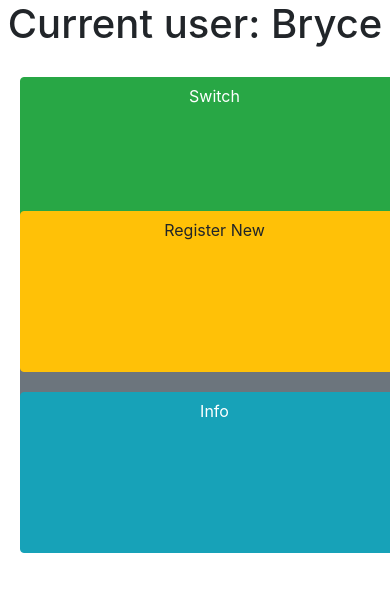
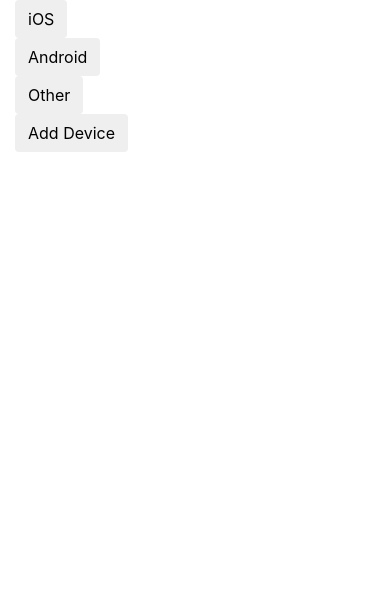
Before and after one commit to garliclord/Team-Five-Guys, a PHP site: page / in a window 390 px wide. Shown: the top 592 px of the page. Run offline with PHP 8.4, Linux system fonts and the light colour scheme; some libraries are stand-ins or nearby versions.

Commit message:
Restructure and add basic buttons

```diff
--- a/CSS/style.css
+++ b/CSS/style.css
@@ -1,26 +1,3 @@
-.btn-large{
-  height: 120%;
-  text-align: center;
-  margin: 5%;
-
+.hidden {
+  display: none
 }
-
-.landing-page{
-  display: block;
-}
-
-.switch-page{
-  display: none;
-}
-
-.database-page{
-  display:none;
-}
-
-.switch-buttons{
-  margin-top: 2%
-}
-
-.current-user{
-  align: center;
-}
--- a/Scripts/Script.js
+++ b/Scripts/Script.js
@@ -1,59 +1,30 @@
-// To be called when the page loads, gets the current user and displays it
-function startUpFunction () {
-  var currentUser = loadCurrentUser()
-  displayCurrentUser(currentUser)
-}
+// transition button logic
+function clickButton(id, from, to) {
+  document.querySelector(id).addEventListener("click", () => {
+    document.querySelector(from).classList.toggle("hidden");
+    document.querySelector(to).classList.toggle("hidden");
+  });
+};
+// landing page
+clickButton("#ios-btn", ".landing-page", ".display-page");
+clickButton("#android-btn", ".landing-page", ".display-page");
+clickButton("#other-btn", ".landing-page", ".display-page");
+clickButton("#add-device-btn", ".landing-page", ".add-device-page");
 
-// Gets the current user from the backend
-function loadCurrentUser () {
-  var username = 'Bryce'
-  return username
-}
+// add device page
+clickButton("#add-device-page-back-btn", ".add-device-page", ".landing-page");
 
-// Changes the h1 at the top of the screen to display the current user
-function displayCurrentUser (userName) {
-  document.getElementById('currentUser').innerHTML = 'Current user: ' + userName
-}
+// display page
+clickButton("#display-page-back-btn", ".display-page", ".landing-page");
+clickButton("#info-btn", ".display-page", ".info-page");
+clickButton("#assign-btn", ".display-page", ".assign-overlay");
 
-// To be called when the switch button is pressed
-// Displays the switch page
-function switchButton () {
-  changeDisplay('landing-page', 'none')
-  changeDisplay('switch-page', 'block')
-}
+// info page
+clickButton("#info-page-edit-btn", ".info-page", ".edit-page");
+clickButton("#info-page-back-btn", ".info-page", ".display-page");
 
-// To be called when the database button is pressed
-// Displays the database page
-function databaseButton () {
-  changeDisplay('landing-page', 'none')
-  changeDisplay('database-page', 'block')
-}
+// assign overlay
+clickButton("#assign-overlay-back-btn", ".assign-overlay", ".display-page");
 
-// To be called when the cancel button is pressed, changes the display of all page divs to 'none'
-// and turns the landing-page div display to 'block'
-function cancelButton () {
-  changeDisplay('database-page', 'none')
-  changeDisplay('switch-page', 'none')
-  changeDisplay('landing-page', 'block')
-}
-
-// To be called when the user clicks 'Confirm' on the switch page
-// Will take the data inputted into the 'username' field, change the current user to it
-// And also call the displayCurrentUser() function
-function switchConfirmButton () {
-  var name = document.getElementById('usernameInput').value
-  document.getElementById('usernameInput').value = ''
-  // In the future this will also call the fucntion whcih rewrites and saves the current username, but that isn't made yet
-  var currentUser = name
-  displayCurrentUser(currentUser)
-  changeDisplay('switch-page', 'none')
-  changeDisplay('landing-page', 'block')
-}
-
-// Enter the class name you want to select, and the value you want to change display to
-function changeDisplay (name, value) {
-  var elem = document.getElementsByClassName(name)
-  for (var i = 0; i < elem.length; i++) {
-    elem[i].style.display = value
-  }
-}
+// edit page
+clickButton("#edit-page-back-btn", ".edit-page", ".info-page");
--- a/index.html
+++ b/index.html
@@ -1,82 +1,150 @@
 <!DOCTYPE html>
-<html lang="en" dir="ltr">
+<html lang="en">
   <head>
+    <!-- Required meta tags -->
     <meta charset="utf-8">
-    <meta name="viewport" content="width=device-width, initial-scale=1">
-    <title>Landing page</title>
-    <link rel="stylesheet" href="CSS/bootstrap.css">
+    <meta name="viewport" content="width=device-width, initial-scale=1, shrink-to-fit=no">
+
+    <!-- Bootstrap CSS -->
+    <link rel="stylesheet" href="https://maxcdn.bootstrapcdn.com/bootstrap/4.0.0/css/bootstrap.min.css" integrity="sha384-Gn5384xqQ1aoWXA+058RXPxPg6fy4IWvTNh0E263XmFcJlSAwiGgFAW/dAiS6JXm" crossorigin="anonymous">
     <link rel="stylesheet" href="CSS/style.css">
-    <script type="text/javascript" src="Scripts/bootstrap.js"></script>
-    <script type="text/javascript" src="Scripts/Script.js"></script>
+
+    <title>Cerebral Fix</title>
   </head>
-  <body onload="startUpFunction()">
-
-  <h1 id="currentUser" class="text-center"> </h1>
-
-<!-- Div for the Buttons  -->
+  <body>
+    <div class="container landing-page">
       <div class="row">
-
-  <!-- Left hand border -->
-  <div class="col-sm-2"></div>
-
-
-<!-- Div that shows the landing page -->
-  <div id="landing-page-col-1" class="col-sm-4 landing-page">
-    <a id="switch-button" class="btn btn-success btn-block btn-large" name="switch-button"
-    href="#" role="button" onclick="switchButton()">Switch</a>
-    <a id="database-button" class="btn btn-secondary btn-block btn-large" name="database-button"
-    href="#" role="button" onclick="databaseButton()">Database</a>
+        <div class="col-sm-6">
+          <button type="button" id="ios-btn" class="btn">iOS</button>
         </div>
 
-  <div id="landing-page-col-2" class="col-sm-4 landing-page">
-    <a id="register-button" class="btn btn-warning btn-block btn-large" name="switch-button"
-    href="#" role="button" onclick="">Register New</a>
-    <a id="info-button" class="btn btn-info btn-block btn-large" name="database-button"
-    href="#" role="button" onclick="">Info</a>
+        <div class="col-sm-6">
+          <button type="button" id="android-btn" class="btn">Android</button>
         </div>
 
-<!-- Div which contains the switch user page-->
-  <div id="switch-page" class="col-sm-8 switch-page">
-    <form class="" action="index.html" method="post">
-      <label for="[object Object]">Username: </label>
-      <input id="usernameInput" type="text" name="username" value="" />
-      <input type="button" class="btn btn-success btn-block switch-buttons" name="Confirm"
-      value="Confirm" onclick="switchConfirmButton()">
-    </form>
-    <a class="btn btn-danger btn-block cancel-button switch-buttons" name="cancel-button"
-    role="button" href="#" onclick="cancelButton()">Cancel</a>
+        <div class="col-sm-6">
+          <button type="button" id="other-btn" class="btn">Other</button>
         </div>
 
-<!-- Div which contains the database page -->
-  <div class="col-sm-8 database-page">
+        <div class="col-sm-6">
+          <button type="button" id="add-device-btn" class="btn">Add Device</button>
+        </div>
+      </div>
+    </div>
+
+    <div class="container add-device-page hidden">
+      <div class="row">
+        <div class="col-sm-12">
+          <h3>Add Device</h3>
+          <table class="table">
+            <tr>
+              <td>Device Type:</td>
+              <td> <input type="text" name="" value=""> </td>
+            </tr>
+            <tr>
+              <td>OS Type:</td>
+              <td><input type="text" name="" value=""> </td>
+            </tr>
+            <tr>
+              <td>RAM:</td>
+              <td><input type="text" name="" value=""> </td>
+            </tr>
+          </table>
+          <button type="button" id="add-device-page-back-btn" class="btn btn-back">Back</button>
+        </div>
+      </div>
+    </div>
+
+    <div class="container display-page hidden">
+      <div class="row">
+        <div class="col-sm-12">
           <table class="table">
             <thead>
               <tr>
-          <th scope="col">Device</th>
-          <th scope="col">Name</th>
+                <th scope="col">Device Name</th>
+                <th scope="col">User</th>
               </tr>
             </thead>
+            <tbody>
               <tr>
-        <td>iPhone X</td>
-        <td>Bryce</td>
+                <th scope="row">iPhone X <button type="button" id="info-btn" class="btn">Info</button></th>
+                <td>Dave <button type="button" id="assign-btn" class="btn btn-assign">Assign</button></td>
               </tr>
               <tr>
-        <td>Windows Phone</td>
-        <td>Carl</td>
+                <th scope="row">iPhone 8 <a href="info" id="info-btn1">Info</a></th>
+                <td>Bryce <a href="assign" id="assign-btn1">Assign</a></td>
               </tr>
               <tr>
-        <td>Nokia brick</td>
-        <td>Sulbin</td>
+                <th scope="row">iPhone 7 <a href="info" id="info-btn2">Info</a></th>
+                <td>Joe <a href="assign" id="assign-btn2">Assign</a></td>
+              </tr>
+            </tbody>
+          </table>
+          <button type="button" id="display-page-back-btn" class="btn btn-back">Back</button>
+        </div>
+      </div>
+    </div>
+
+    <div class="container info-page hidden">
+      <div class="row">
+        <div class="col-sm-12 info-page">
+          <h3>Device Name</h3>
+          <table class="table">
+            <tr>
+              <td>Device Type:</td>
+              <td>iPhone 7</td>
+            </tr>
+            <tr>
+              <td>OS Type:</td>
+              <td>iOS</td>
+            </tr>
+            <tr>
+              <td>RAM</td>
+              <td>4G</td>
             </tr>
           </table>
-    <a class="btn btn-danger btn-block cancel-button" name="cancel-button"
-    role="button" href="#" onclick="cancelButton()">Cancel</a>
+          <button type="button" id="info-page-edit-btn" class="btn">Edit</button>
+          <button type="button" id="info-page-back-btn" class="btn btn-back">Back</button>
         </div>
-  <!-- Right hand border -->
-  <div class="col-sm-2"></div>
+      </div>
     </div>
 
+    <div class="container assign-overlay hidden">
+      <div class="row">
+        <div class="col-sm-12">
+          <p>assign-overlay</p>
+          <button type="button" id="assign-overlay-back-btn" class="btn btn-back">Back</button>
+        </div>
+      </div>
+    </div>
 
-
+    <div class="container edit-page hidden">
+      <div class="row">
+        <div class="col-sm-12">
+          <h3>Device Name</h3>
+          <table class="table">
+            <tr>
+              <td>Device Type:</td>
+              <td> <input type="text" name="" value=""> </td>
+            </tr>
+            <tr>
+              <td>OS Type:</td>
+              <td><input type="text" name="" value=""> </td>
+            </tr>
+            <tr>
+              <td>RAM:</td>
+              <td><input type="text" name="" value=""> </td>
+            </tr>
+          </table>
+          <button type="button"  id="edit-page-back-btn" class="btn btn-back">Back</button>
+        </div>
+      </div>
+    </div>
+    <!-- Custom JavaScript -->
+    <script type="text/javascript" src="Scripts/Script.js"></script>
+    <!-- jQuery first, then Popper.js, then Bootstrap JS -->
+    <script src="https://code.jquery.com/jquery-3.2.1.slim.min.js" integrity="sha384-KJ3o2DKtIkvYIK3UENzmM7KCkRr/rE9/Qpg6aAZGJwFDMVNA/GpGFF93hXpG5KkN" crossorigin="anonymous"></script>
+    <script src="https://cdnjs.cloudflare.com/ajax/libs/popper.js/1.12.9/umd/popper.min.js" integrity="sha384-ApNbgh9B+Y1QKtv3Rn7W3mgPxhU9K/ScQsAP7hUibX39j7fakFPskvXusvfa0b4Q" crossorigin="anonymous"></script>
+    <script src="https://maxcdn.bootstrapcdn.com/bootstrap/4.0.0/js/bootstrap.min.js" integrity="sha384-JZR6Spejh4U02d8jOt6vLEHfe/JQGiRRSQQxSfFWpi1MquVdAyjUar5+76PVCmYl" crossorigin="anonymous"></script>
   </body>
 </html>
```
Lines whose indentation alone changed are shown as unchanged.
